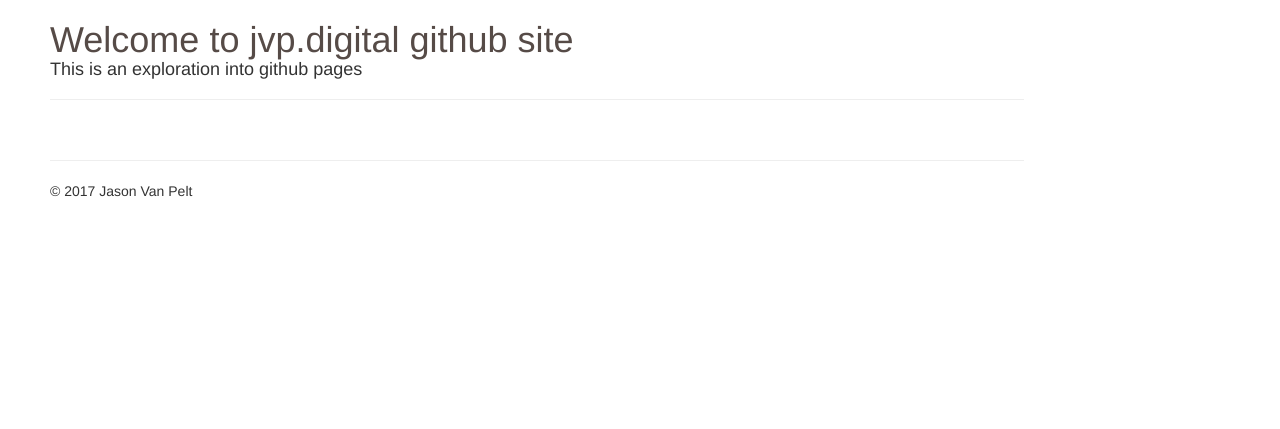
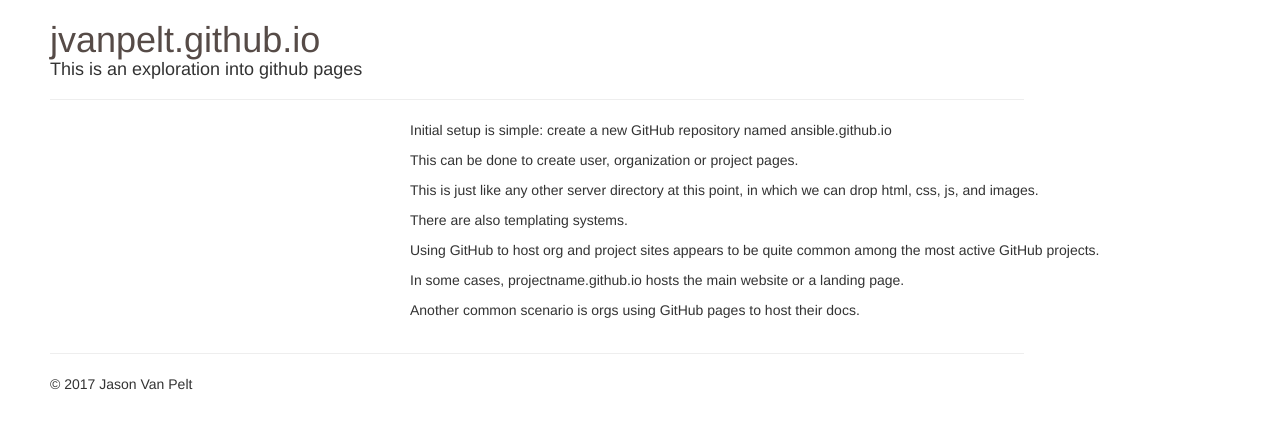
Before and after one commit to jvanpelt/jvanpelt.github.io, a Jekyll site: the page built from index.html, in a window 1280 px wide. Shown: the top 429 px of the page. Built offline with Jekyll 4.4.1, drawn with Linux system fonts in a browser that asks for light colours.

Commit message:
throwing some content up in there

```diff
--- a/_config.yml
+++ b/_config.yml
@@ -1,5 +1,5 @@
 # Name of your blog (this will show up at the top of your page and in the RSS feed)
-name: jvp.digital github site
+name: jvanpelt.github.io
 
 # Short description (goes below the title; it will also be used in the RSS feed)
 description: This is an exploration into github pages
--- a/_layouts/default.html
+++ b/_layouts/default.html
@@ -16,7 +16,7 @@
 
     <body>
         <header>
-            <h1><a href="{{site.baseurl}}/">Welcome to {{ site.name }}</a></h1>
+            <h1><a href="{{site.baseurl}}/">{{ site.name }}</a></h1>
                 <h4>{{ site.description }}</h4>
             <hr />
         </header>
--- a/index.html
+++ b/index.html
@@ -3,40 +3,69 @@
 title: Home
 ---
 
-<!-- Show last 5 posts here -->
-{% for post in paginator.posts %}
-	<article>
+<section id="#">
+	<div class="container">
+        <div class="row">
+            <div class="col-sm-8 col-sm-offset-2">
+                <p>Initial setup is simple: create a new GitHub repository named ansible.github.io</p>
 
-        <header>
-            <h2><a href="{{site.baseurl}}{{post.url}}">{{ post.title }}</a></h2>
-            <span class="date"><i class="icon-clock"></i><time datetime="{{post.date|date:"%F"}}">{{post.date|date:"%b %d, %Y"}}</time></span><br/>
-            <span class="category"><i class="icon-tag"></i> {{ post.categories | category_links }}</span><br/>
-            <span class="author"><i class="icon-user"></i> {% if post.author %}{{post.author}}{% else %}{{site.author}}{% endif%}</span>
-        </header>
+				<p>This can be done to create user, organization or project pages. </p>
+        </div>
+    </div>
+</section>
 
-		<div class="entry">{{ post.excerpt }}</div>
+<section>
+	<div class="container">
+        <div class="row">
+            <div class="col-sm-8 col-sm-offset-2">
+                <p>This is just like any other server directory at this point, in which we can drop html, css, js, and images.</p>
 
-	</article>
-{% endfor %}
+				<p>There are also templating systems.</p>
+            </div>
+        </div>
+    </div>
+</section>
 
+<section>
+	<div class="container">
+        <div class="row">
+            <div class="col-sm-8 col-sm-offset-2">
+                <p>Using GitHub to host org and project sites appears to be quite common among the most active GitHub projects. </p>
 
-<div id="paginator">
-    {% if paginator.next_page %}
-            <a href="{{site.baseurl}}/page{{paginator.next_page}}">
-            &laquo; Older Posts</a>
-    {% endif %}
+				<p>In some cases, projectname.github.io hosts the main website or a landing page.</p>
 
-    {% if paginator.previous_page %}
-        {% if paginator.previous_page == 1 %}
-                <span class="more">
-                <a href="{{site.baseurl}}/">
-                Newer Posts &raquo; </a>
-                </span>
-        {% else %}
-                <span class="more">
-                <a href="{{site.baseurl}}/page{{paginator.previous_page}}">
-                Newer Posts &raquo; </a>
-                </span>
-        {% endif %}
-    {% endif %}
-</div>
+				<p>Another common scenario is orgs using GitHub pages to host their docs.</p>
+            </div>
+        </div>
+    </div>
+</section>
+
+<section>
+	<div class="container">
+        <div class="row">
+            <div class="col-sm-8 col-sm-offset-2">
+
+            </div>
+        </div>
+    </div>
+</section>
+
+<section>
+	<div class="container">
+        <div class="row">
+            <div class="col-sm-8 col-sm-offset-2">
+
+            </div>
+        </div>
+    </div>
+</section>
+
+<section>
+	<div class="container">
+        <div class="row">
+            <div class="col-sm-8 col-sm-offset-2">
+
+            </div>
+        </div>
+    </div>
+</section>
```
